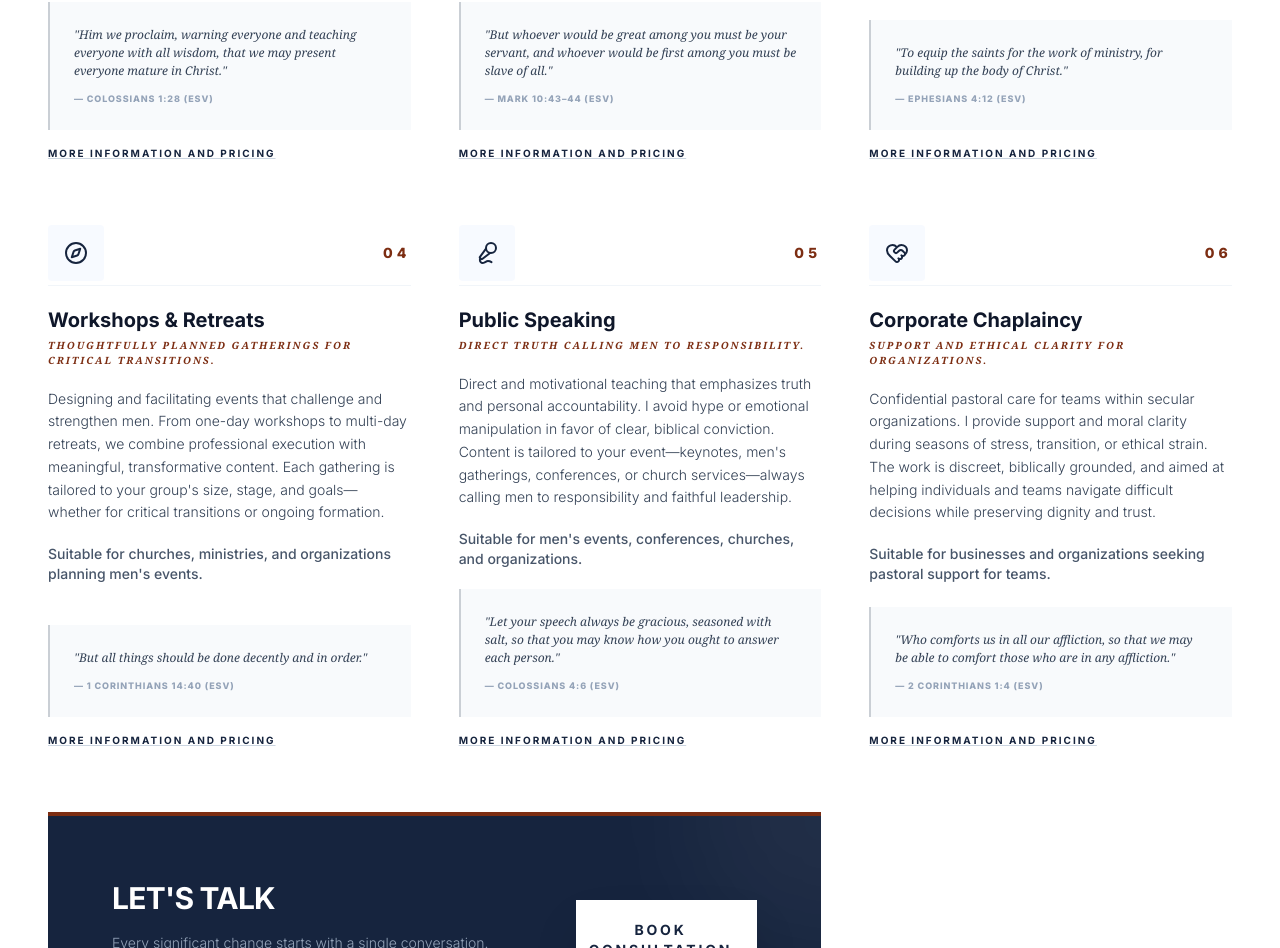
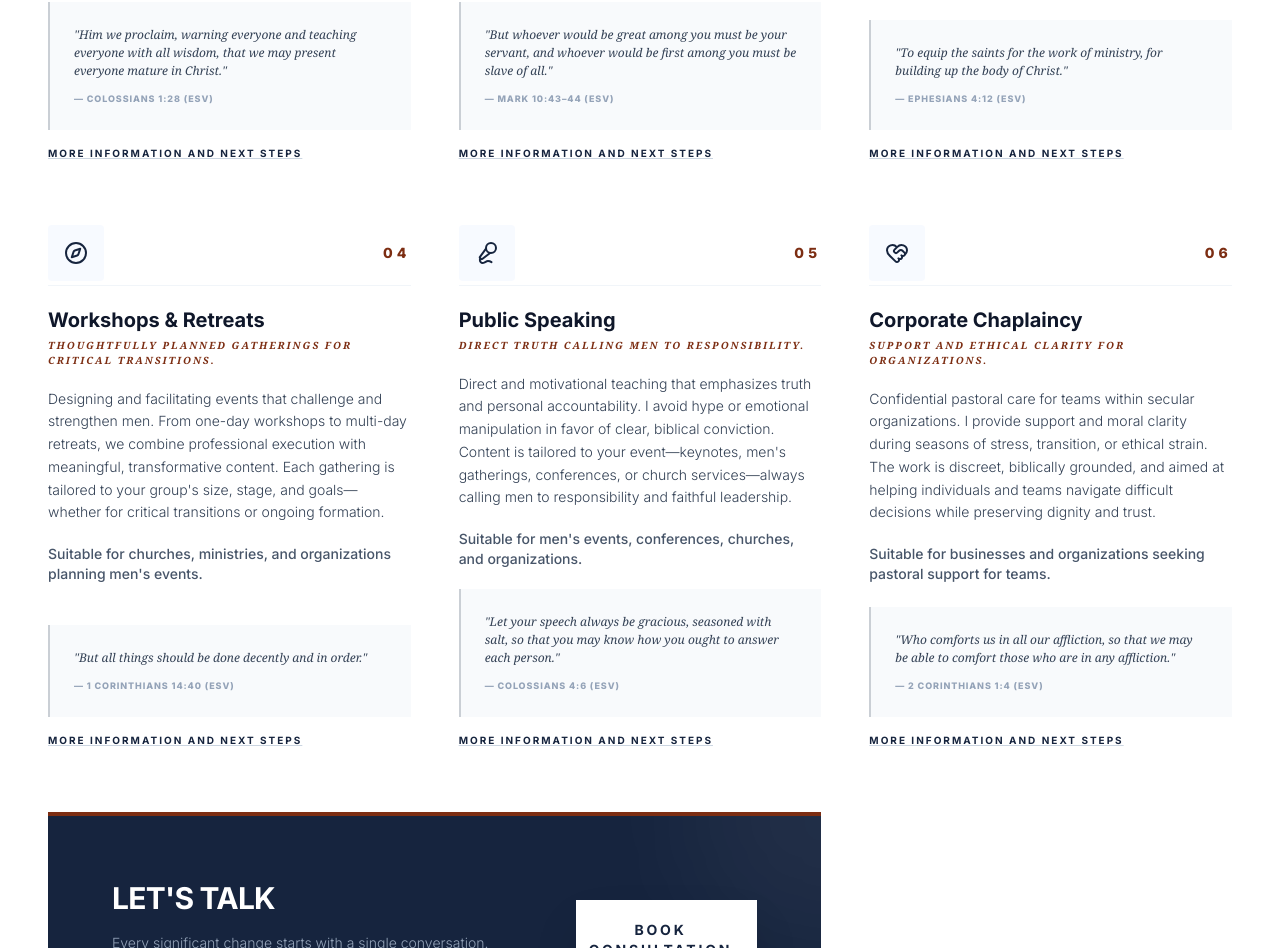
Before and after one commit to jeff1010ihs/jeffbuckner-com, a React (Vite) app: page / in a window 1280 px wide. Shown: the part 1521-2469 px from the top of the page. Built offline with nearby package versions, Linux system fonts and the light colour scheme.

Commit message:
Update ServicesGrid.tsx

```diff
--- a/components/ServicesGrid.tsx
+++ b/components/ServicesGrid.tsx
@@ -56,7 +56,7 @@ export const ServicesGrid: React.FC<ServicesGridProps> = ({ onScheduleConsultati
                 </p>
               </div>
               <a href="#" className="text-[10px] font-bold uppercase tracking-[0.2em] mt-4 inline-block text-[#16243E] underline decoration-slate-300 hover:text-[#7C2D12] hover:decoration-[#7C2D12] transition-colors">
-                MORE INFORMATION AND PRICING
+                MORE INFORMATION AND NEXT STEPS
               </a>
             </div>
           ))}
```
